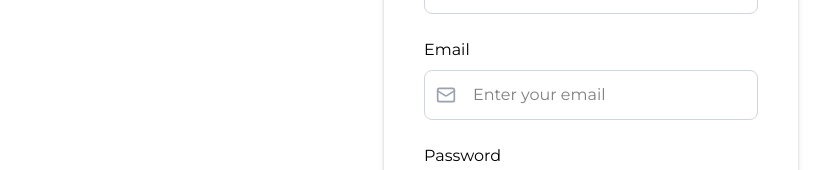
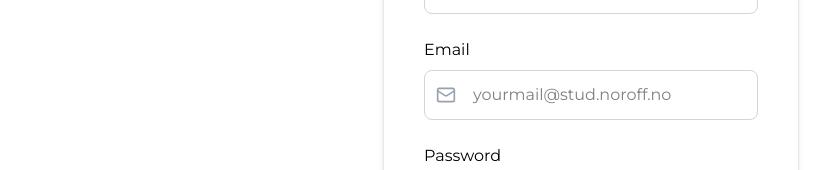
Before and after one commit to TomChrister/holidaze, a React (Vite) app: page /register in a window 1280 px wide. Shown: the part 334-504 px from the top of the page, without its empty margins (49-879 px from the left). Built offline with nearby package versions, Linux system fonts and the light colour scheme; no server answers; a web font is replaced by a local one.

Commit message:
feat: minor fix to the form

```diff
--- a/src/features/auth/RegisterForm.tsx
+++ b/src/features/auth/RegisterForm.tsx
@@ -63,7 +63,7 @@ export default function RegisterForm() {
                                     message: 'Must end with @stud.noroff.no'
                                 }
                             })}
-                            placeholder='Enter your email'
+                            placeholder='yourmail@stud.noroff.no'
                             className='mt-1 mb-6 w-full rounded-lg border border-gray-300 px-4 py-3 pl-12 focus:ring-brand-primary focus:outline-none focus:ring-2'
                         />
                     </div>
```
